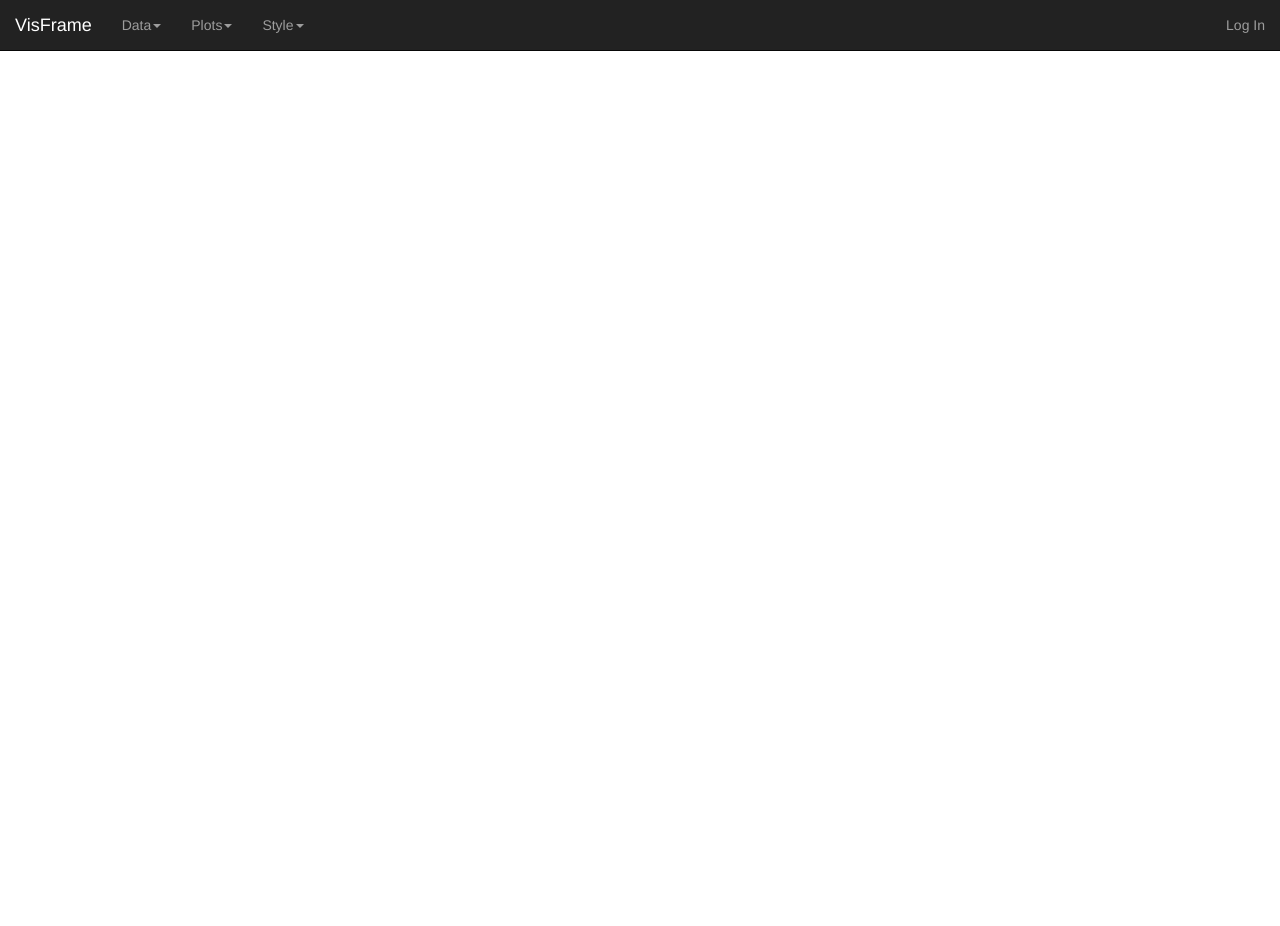
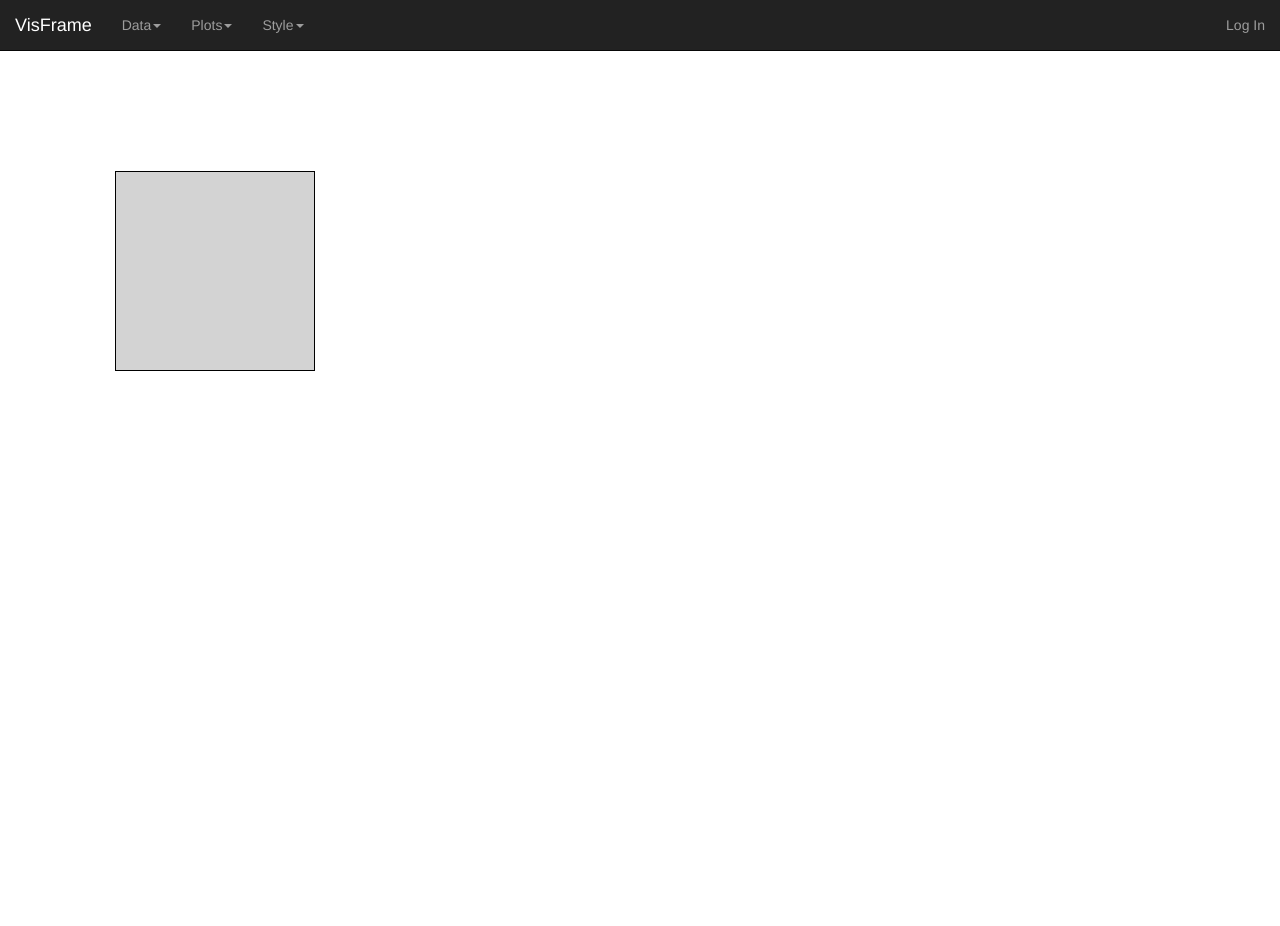
Before and after one commit to songyibo/visualization-framework, a Django app: template templates/app/index.html in a window 1280 px wide; the page is wider, and only the part inside the window is pictured. After the commit the page ends 371 px from the top of that part, so only its background shows below. Run offline with Django 3.2, Linux system fonts and the light colour scheme; the template is opened without the code that fills it, so the values that code supplies are empty; some libraries are stand-ins or nearby versions.

Commit message:
Feature: Widget defination. Mouse drag interaction of widget and test code. Basic layout update.

```diff
--- a/app/static/app/css/index.css
+++ b/app/static/app/css/index.css
@@ -1,8 +1,10 @@
-#svg-canvas {
+#main-canvas {
     width: 1860px;
     height: 850px;
+    margin: auto;
+    position: relative;
 }
 
-.svg-wrapper {
+.wrapper {
     text-align: center;
 }
--- /dev/null
+++ b/app/static/app/css/widget.css
@@ -0,0 +1,12 @@
+.vis-widget {
+    position: absolute;
+    background-color: lightgrey;
+    border: 1px solid black;
+}
+
+.vis-widget-dragging {
+    cursor: move;
+    opacity: 0.8;
+    border-width: 2px;
+    z-index: 100;
+}
--- /dev/null
+++ b/app/static/app/js/control.js
@@ -0,0 +1,4 @@
+var vis = vis || {};
+
+var w1 = new vis.widget.DataSource('main-canvas');
+var w2 = new vis.widget.DataSource('main-canvas');
--- /dev/null
+++ b/app/static/app/js/widget.js
@@ -0,0 +1,93 @@
+var vis = vis || {};
+
+vis.widget = (function(vis) {
+
+    /**
+     * Widget Base Class
+     */
+    function Widget(parent) {
+        this.x = 100;
+        this.y = 100;
+        this.width = 200;
+        this.height = 200;
+        this.parent = document.getElementById(parent) || null;
+
+        this.widget = this._init(this.parent);
+
+        this._setDragAction(this.widget);
+        this._setResizeAction(this.widget);
+
+        this._update();
+    }
+
+    Widget.prototype._init = function(parent) {
+        if (!this.parent) return;
+
+        var div = $('<div>').addClass('vis-widget');
+        $(parent).append(div);
+
+        return div[0];
+    }
+
+    Widget.prototype._setDragAction = function(widget) {
+        var $this = this;
+
+        $(widget).on('mousedown', function(e) {
+            e.preventDefault();
+
+            var X0 = e.pageX, Y0 = e.pageY;
+            var x0 = $this.x, y0 = $this.y;
+
+            $(widget).addClass('vis-widget-dragging');
+            $(document).on('mousemove.vis-widget-dragging', function(e) {
+                dx = e.pageX - X0;
+                dy = e.pageY - Y0;
+
+                $this.x = x0 + dx;
+                $this.y = y0 + dy;
+
+                $this._move();
+            });
+        });
+
+        $(widget).on('mouseup', function(e) {
+            $(widget).removeClass('vis-widget-dragging');
+            $(document).off('mousemove.vis-widget-dragging');
+        });
+    }
+
+    Widget.prototype._setResizeAction = function(widget) {
+
+    };
+
+    Widget.prototype._update = function() {
+        this._move();
+    };
+
+    Widget.prototype._move = function() {
+        $(this.widget).css({
+            left: this.x,
+            top: this.y,
+            width: this.width,
+            height: this.height
+        });
+    };
+
+    /**
+     * Data Source Widget
+     */
+    function DataSourceWidget(parent, dataset) {
+        Widget.call(this, parent);
+
+        this.index = DataSourceWidget.prototype.counter++;
+    }
+
+    DataSourceWidget.prototype = Object.create(Widget.prototype);
+
+    DataSourceWidget.prototype.counter = 1;
+
+    return {
+        DataSource: DataSourceWidget
+    };
+
+})(vis);
--- a/templates/app/index.html
+++ b/templates/app/index.html
@@ -6,6 +6,7 @@
     <title>Index</title>
     <link type="text/css" rel="stylesheet" href="{% static 'app/frm/bootstrap-3.3.7/css/bootstrap.min.css' %}">
     <link type="text/css" rel="stylesheet" href="{% static 'app/css/index.css' %}">
+    <link type="text/css" rel="stylesheet" href="{% static 'app/css/widget.css' %}">
 </head>
 <body>
     <nav class="navbar navbar-inverse navbar-static-top">
@@ -51,12 +52,15 @@
         </div>
     </nav>
     <div class="container-fluid">
-        <div class="svg-wrapper">
-            <svg id="svg-canvas"></svg>
+        <div class="wrapper">
+            <div id="main-canvas"></div>
         </div>
     </div>
     <script type="text/javascript" src="{% static 'app/frm/jquery-3.1.1/jquery-3.1.1.min.js' %}"></script>
     <script type="text/javascript" src="{% static 'app/frm/bootstrap-3.3.7/js/bootstrap.min.js' %}"></script>
     <script type="text/javascript" src="{% static 'app/frm/d3-4.3.0/d3.min.js' %}"></script>
+
+    <script type="text/javascript" src="{% static 'app/js/widget.js' %}"></script>
+    <script type="text/javascript" src="{% static 'app/js/control.js' %}"></script>
 </body>
 </html>
```
